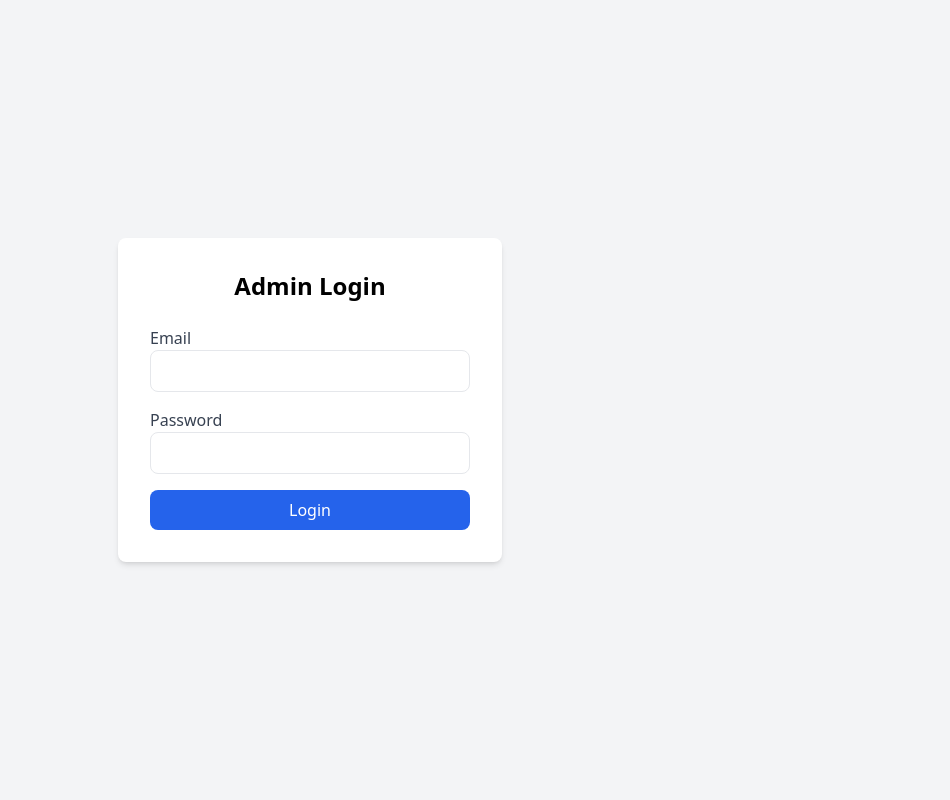
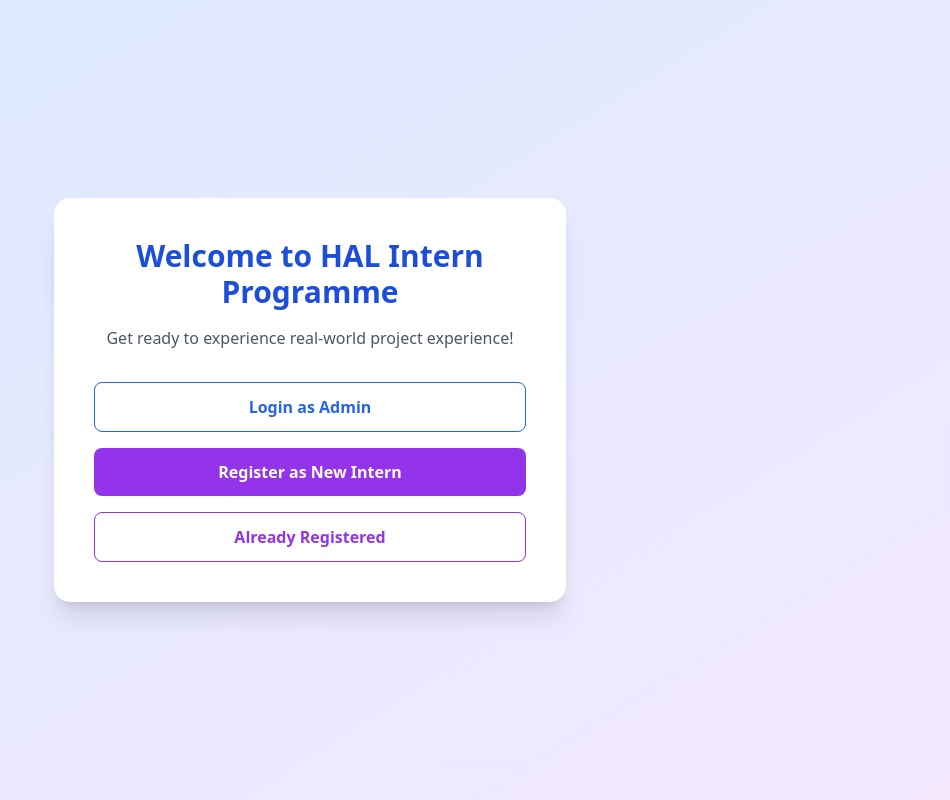
Before and after one commit to zaman1425/ATTENDANCE_MANAGEMENT_SYSTEM, a Flask app: page / in a window 1280 px wide. Shown: the whole page, without its empty margins (330-1280 px from the left). Run offline with Flask 3, Linux system fonts and the light colour scheme; parts of the project's set-up code (start-up, migrations or seed data) failed here and were passed over; some libraries are stand-ins or nearby versions.

Commit message:
already-

```diff
--- a/app.py
+++ b/app.py
@@ -1,54 +1,42 @@
 from flask import Flask, render_template, request, redirect, session, url_for
 from werkzeug.security import generate_password_hash, check_password_hash
 import psycopg2
+import os
 
 app = Flask(__name__)
 app.secret_key = "super-secret-key"
 
-ADMIN_EMAIL = "admin@gmail.com"
-ADMIN_PASSWORD_HASH = generate_password_hash(
-    "admin123",
+USER_EMAIL = "user@gmail.com"
+USER_PASSWORD_HASH = generate_password_hash(
+    "user123",
     method="pbkdf2:sha256",
     salt_length=16
 )
 
-@app.route("/", methods=["GET", "POST"])
+@app.route("/")
 def login():
-    if request.method == "POST":
-        email = request.form["email"]
-        password = request.form["password"]
-
-        if email == ADMIN_EMAIL and check_password_hash(ADMIN_PASSWORD_HASH, password):
-            session["admin_logged_in"] = True
-            session["admin_email"] = email
-            return redirect(url_for("dashboard"))
-
-        return "Invalid Credentials"
-
     return render_template("login.html")
 
 
 @app.route("/dashboard")
 def dashboard():
-    if "admin_logged_in" in session:
-        return f"Welcome Admin ({session['admin_email']})"
+    if "user_logged_in" in session:
+        return f"Welcome User ({session['user_email']})"
     return redirect(url_for("login"))
 
-@app.route("/home.html")
+@app.route("/home")
 def home():
     return render_template("home.html")
-
-@app.route("/about.html")
-def about():
-    return render_template("login.html")
-
-@app.route()
 
 @app.route("/logout")
 def logout():
     session.clear()
     return redirect(url_for("login"))
 
+@app.route("/already")
+def already():
+    return render_template("already.html")
+
 
 if __name__ == "__main__":
-    app.run(debug=True, host="0.0.0.0")
+    app.run(debug=True)
--- a/templates/login.html
+++ b/templates/login.html
@@ -2,31 +2,40 @@
 <html lang="en">
 <head>
   <meta charset="UTF-8">
-  <title>Admin Login</title>
+  <title>HAL Internship Programme</title>
   <script src="https://cdn.tailwindcss.com"></script>
 </head>
-<body class="min-h-screen flex items-center justify-center bg-gray-100">
 
-  <div class="bg-white p-8 rounded-lg shadow-md w-96">
-    <h2 class="text-2xl font-bold text-center mb-6">Admin Login</h2>
+<body class="min-h-screen flex items-center justify-center bg-gradient-to-br from-blue-100 to-purple-100">
 
-    <form method="POST">
-      <div class="mb-4">
-        <label class="block text-gray-700">Email</label>
-        <input type="email" name="email" required
-               class="w-full px-3 py-2 border rounded-lg focus:outline-none">
-      </div>
+  <div class="bg-white shadow-xl rounded-2xl p-10 max-w-lg w-full text-center">
 
-      <div class="mb-4">
-        <label class="block text-gray-700">Password</label>
-        <input type="password" name="password" required
-               class="w-full px-3 py-2 border rounded-lg focus:outline-none">
-      </div>
+    <h1 class="text-3xl font-bold text-blue-700 mb-4">
+      Welcome to HAL Intern Programme
+    </h1>
 
-      <button class="w-full bg-blue-600 text-white py-2 rounded-lg hover:bg-blue-700">
-        Login
-      </button>
-    </form>
+    <p class="text-gray-600 mb-8">
+      Get ready to experience real-world project experience!
+    </p>
+
+    <div class="space-y-4">
+
+      <a href="/admin-login"
+         class="block w-full py-3 rounded-lg border border-blue-600 text-blue-600 font-semibold hover:bg-blue-600 hover:text-white transition">
+        Login as Admin
+      </a>
+
+      <a href="/home"
+         class="block w-full py-3 rounded-lg bg-purple-600 text-white font-semibold hover:bg-purple-700 transition">
+        Register as New Intern
+      </a>
+
+      <a href="/login"
+         class="block w-full py-3 rounded-lg border border-purple-600 text-purple-600 font-semibold hover:bg-purple-600 hover:text-white transition">
+        Already Registered
+      </a>
+
+    </div>
   </div>
 
 </body>
```
Also changed, not shown: templates/already.html (added, +48 -0 lines), templates/home.html (+12 -3 lines).
